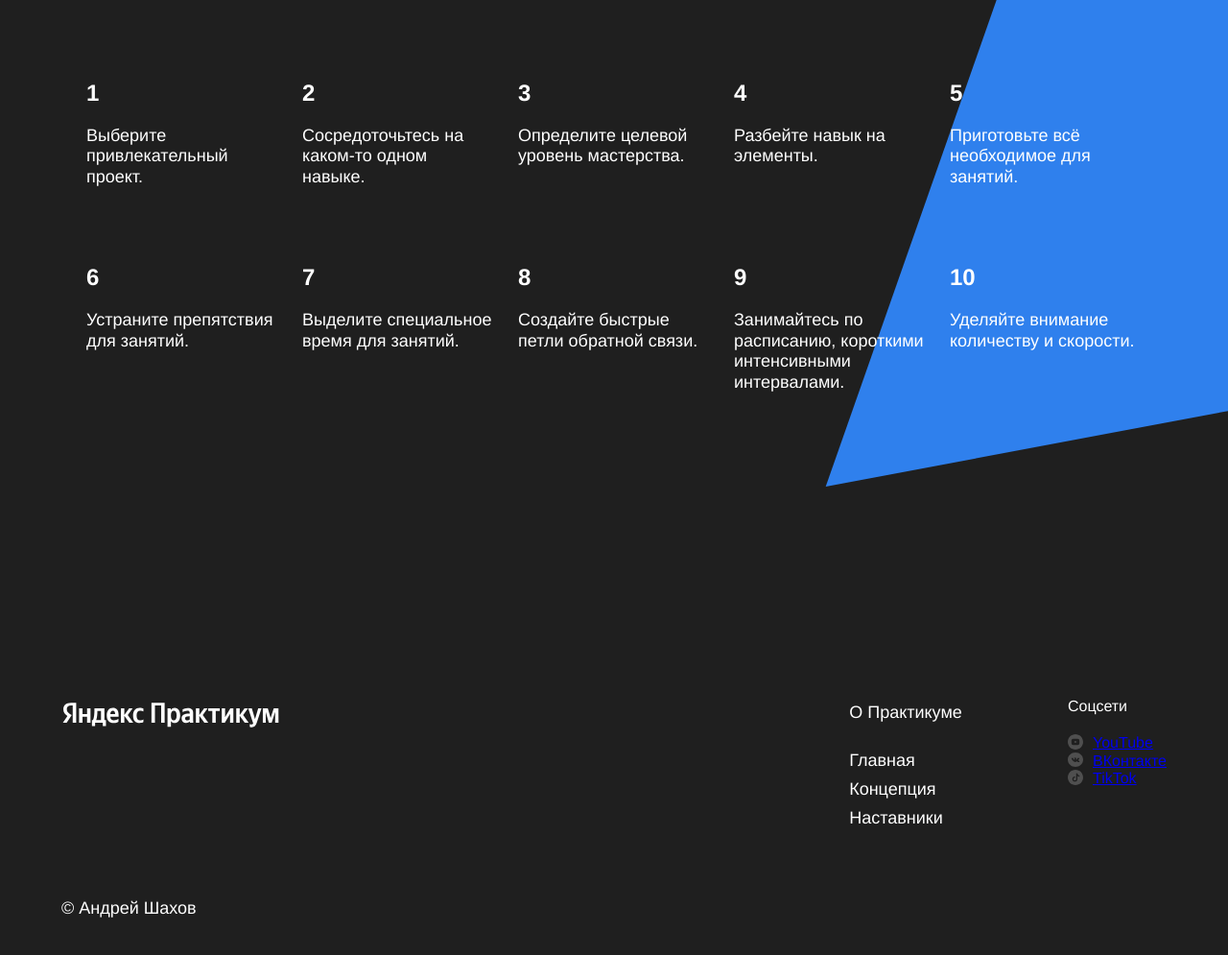
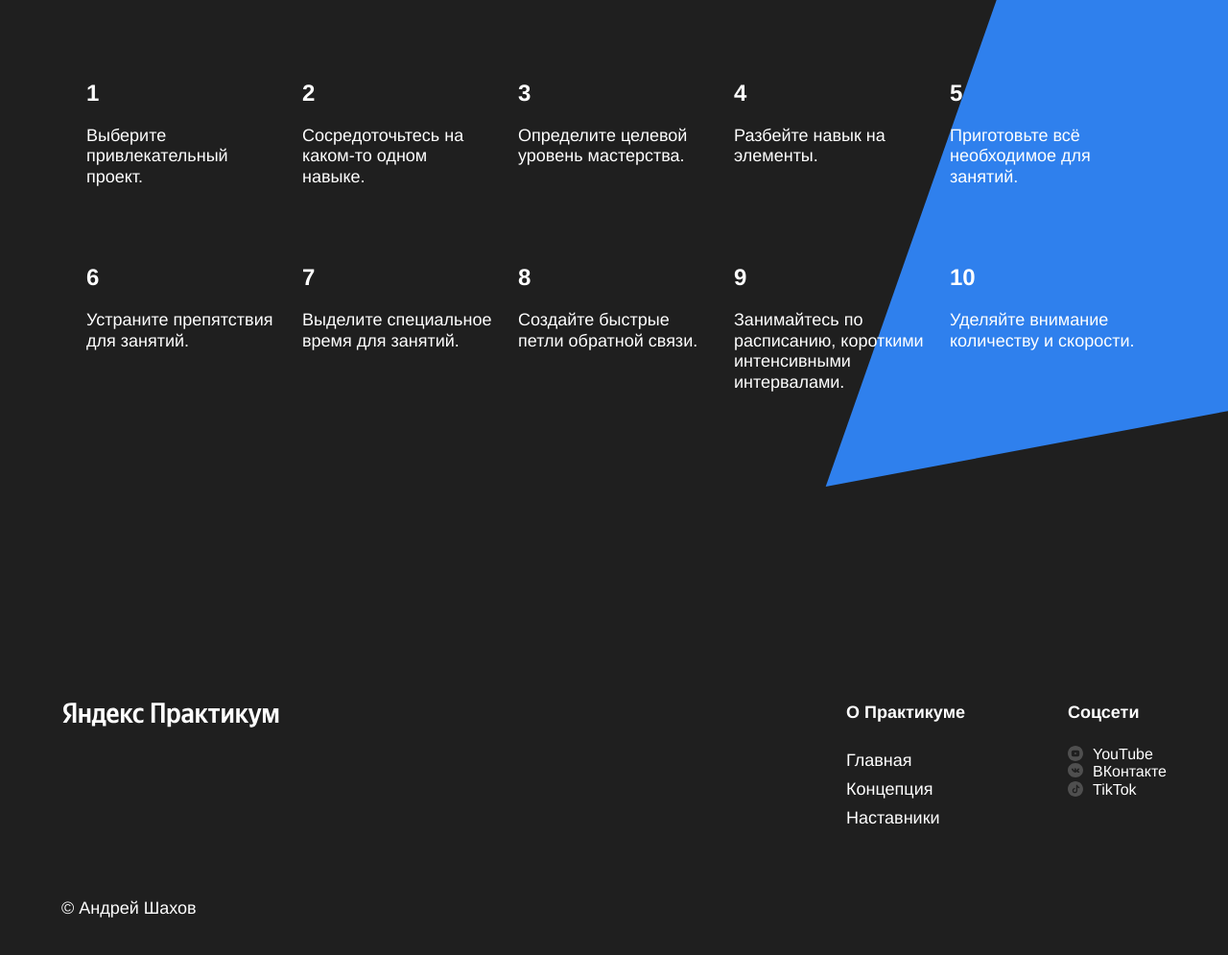
Before and after one commit to AndreyShahov/how-to-learn-bootcamp, a plain HTML site: page index.html in a window 1280 px wide. Shown: the part 3107-4102 px from the top of the page at 96% size. Drawn offline with Linux system fonts and the light colour scheme.

Commit message:
changed block main

```diff
--- a/index.html
+++ b/index.html
@@ -14,7 +14,7 @@
     alt="Логотип">
     <h1 class="header__title">Научиться учиться</h1>
     <a class="header__subtitle">Какие современные и эффективные подходы к обучению
-      вы можете использовать в своей жизни? <span class="heder__link">Узнать &#8594;</span></a>
+      вы можете использовать в своей жизни? <span class="header__link">Узнать &#8594;</span></a>
     <img class="header__main-illustration" src="./images/header-image.png"
     alt="Опять двойка">
     <div class="header__square-pic"></div>
@@ -139,33 +139,31 @@
       <p class="logo logo_place_footer"></p>
       <p class="footer__author">&#169; Андрей Шахов</p>
     </div>
-    <nav class="footer__columns_content_info table__cell">
-      <li class="footer__column-heading">О Практикуме</li>
-      <li class=" footer__column-links flex-column">
-        <div>Главная</div>
-        <div>Концепция</div>
-        <div>Наставники</div>
-      </li>
+    <nav class="footer__columns footer__columns_content_info">
+      <h2 class="footer__columns-heading">О Практикуме</h2>
+      <ul class="footer__columns-links flex-column">
+        <li><a>Главная</a></li>
+        <li><a>Концепция</a></li>
+        <li><a>Наставники</a></li>
+      </ul>
     </nav>
-    <ul class="table__cell">
-      <li>Соцсети</li>
-      <li>
-        <ul class="footer__column-link flex-column">
+    <div class="footer__columns footer__columns_content_social">
+      <h2 class="footer__columns-heading">Соцсети</h2>
+      <ul class=" flex-column footer__column-link">
         <li class="flex-row">
           <a href="https://www.youtube.com/"><div class="footer__social-icon_YouTube"></div></a>
-            <a href="https://www.youtube.com/">YouTube</a>
+          <p><a href="https://www.outube.com/">YouTube</a></p>
         </li>
         <li class="flex-row">
           <a href="https://vk.com/"><div class="footer__social-icon_VK"></div></a>
-            <p><a href="https://vk.com/">ВКонтакте</a></p>
+          <p><a href="https://k.com/">ВКонтакте</a></p>
         </li>
         <li class="flex-row">
           <a href="https://www.tiktok.com/"><div class="footer__social-icon_TikTok"></div></a>
-            <p><a href="https://www.tiktok.com/">TikTok</a></p>
+          <p><a href="https://www.iktok.com/">TikTok</a></p>
         </li>
       </ul>
-      </li>
-    </ul>
+    </div>
   </div>
 </footer>
 
--- a/styles/style.css
+++ b/styles/style.css
@@ -66,6 +66,11 @@ html {
   font-style: normal;
 }
 
+a:link {
+  color: white;
+  text-decoration: none;
+}
+
 .header {
   display: flex;
   position: relative;
@@ -104,7 +109,7 @@ html {
   z-index: 2;
 }
 
-.heder__link {
+.header__link {
   color: #2f80ed;
 }
 
@@ -297,10 +302,10 @@ html {
 }
 
 .footer__columns {
-    padding: 0;
-    margin: 0;
-    justify-content: space-between;
-    color: white;
+  padding: 0;
+  margin: 0;
+  justify-content: space-between;
+  color: white;
 }
 
 .footer__columns_width {
@@ -328,23 +333,41 @@ html {
   font-style: normal;
 }
 
-.footer__column-heading {
+.footer__columns_content_info {
+  display: flex;
+  flex-direction: column;
+  justify-content: flex-start;
+  row-gap: 20px;
+}
+
+.footer__columns-heading {
   line-height: 30px;
   font-size: 18px;
   font-style: 600;
 }
 
-.footer__column-links {
+.footer__columns-links {
+  margin: 0;
+  padding: 0;
+  list-style-type: none;
   line-height: 30px;
   font-size: 18px;
   font-style: normal;
   margin-bottom: 16px;
 }
 
+.footer__columns_content_social {
+  display: flex;
+  flex-direction: column;
+  justify-content: flex-start;
+  row-gap: 20px;
+  list-style-type: none;
+}
+
 .footer__column-link {
   padding: 0;
   margin: 0;
-  justify-content: space-between;
+  justify-content:flex-end;
   list-style-type: none;
   margin-bottom: 16px;
 }
```
Lines whose indentation alone changed are shown as unchanged.
